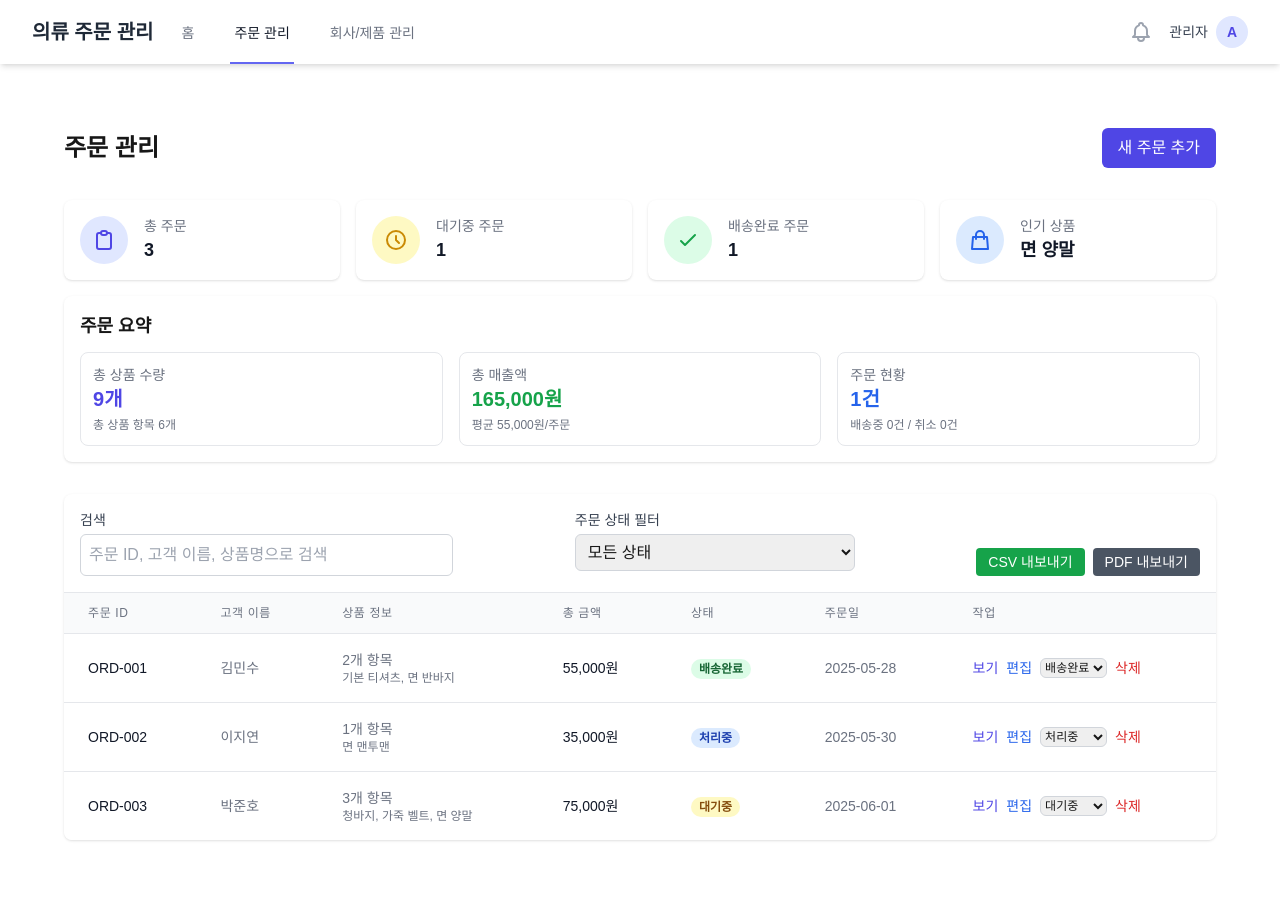
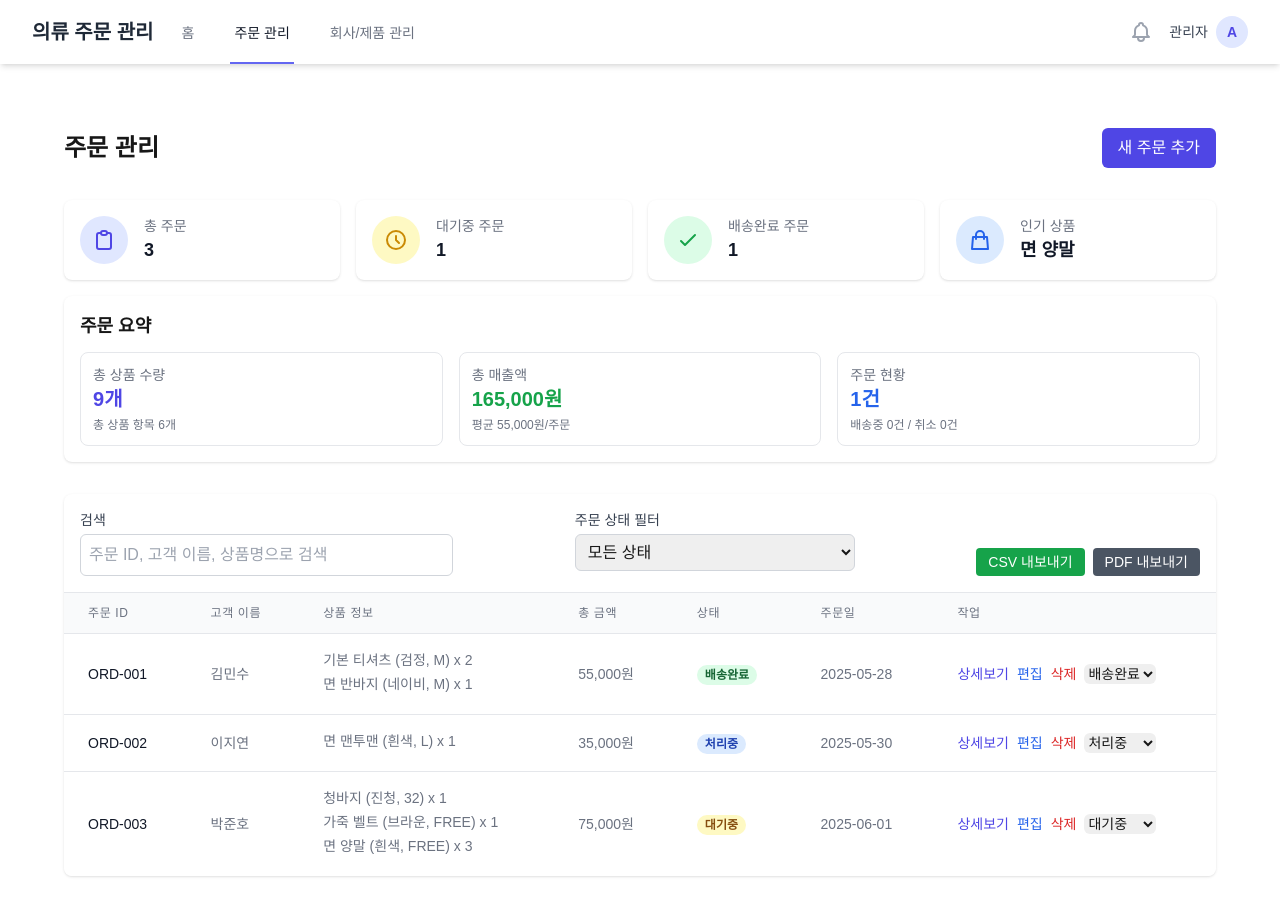
Before and after one commit to Jeong-baechoo/clothing-order-manager, a Next.js app: page /orders in a window 1280 px wide. Shown: the top 916 px of the page. Built offline with nearby package versions, Linux system fonts and the light colour scheme.

Commit message:
Refactor OrdersPage to manage localStorage for orders and improve item display

```diff
--- a/app/orders/page.tsx
+++ b/app/orders/page.tsx
@@ -1,6 +1,6 @@
 'use client';
 
-import React, { useState } from 'react';
+import React, { useState, useEffect } from 'react';
 import OrderDetailView from '../components/OrderDetailView';
 import OrderStatistics from '../components/OrderStatistics';
 import OrderExport from '../components/OrderExport';
@@ -9,7 +9,7 @@ import OrderForm from '../components/OrderForm';
 import { Order, initialOrders, getStatusColor, orderStatusMap } from '../models/orderTypes';
 
 const OrdersPage: React.FC = () => {
-    const [orders, setOrders] = useState<Order[]>(initialOrders);
+    const [orders, setOrders] = useState<Order[]>([]);
     const [searchTerm, setSearchTerm] = useState('');
     const [selectedStatus, setSelectedStatus] = useState<string>('all');
     const [selectedOrderId, setSelectedOrderId] = useState<string | null>(null);
@@ -20,6 +20,24 @@ const OrdersPage: React.FC = () => {
     // 삭제 확인 대화상자 상태
     const [isDeleteDialogOpen, setIsDeleteDialogOpen] = useState(false);
     const [orderToDelete, setOrderToDelete] = useState<string | null>(null);
+
+    // 초기 데이터 로드 및 localStorage 처리
+    useEffect(() => {
+        const savedOrders = localStorage.getItem('orders');
+        if (savedOrders) {
+            setOrders(JSON.parse(savedOrders));
+        } else {
+            setOrders(initialOrders);
+            localStorage.setItem('orders', JSON.stringify(initialOrders));
+        }
+    }, []);
+
+    // orders 상태가 변경될 때마다 localStorage 업데이트
+    useEffect(() => {
+        if (orders.length > 0) {
+            localStorage.setItem('orders', JSON.stringify(orders));
+        }
+    }, [orders]);
 
     // 주문 검색 및 필터링
     const filteredOrders = orders.filter((order) => {
@@ -229,23 +247,18 @@ const OrdersPage: React.FC = () => {
                                         <td className="px-6 py-4 whitespace-nowrap text-sm text-gray-500 dark:text-gray-300">
                                             {order.customerName}
                                         </td>
-                                        <td className="px-6 py-4 text-sm text-gray-500 dark:text-gray-300">
-                                            <div className="flex flex-col">
-                                                <span className="font-medium">{order.items.length}개 항목</span>
-                                                <span className="text-xs truncate max-w-xs">
-                                                    {order.items.map(item => item.product).join(', ')}
-                                                </span>
-                                            </div>
+                                        <td className="px-6 py-4 whitespace-nowrap text-sm text-gray-500 dark:text-gray-300">
+                                            {order.items.map((item) => (
+                                                <div key={item.id} className="mb-1">
+                                                    {item.product} ({item.color}, {item.size}) x {item.quantity}
+                                                </div>
+                                            ))}
                                         </td>
-                                        <td className="px-6 py-4 whitespace-nowrap text-sm font-medium text-gray-900 dark:text-white">
+                                        <td className="px-6 py-4 whitespace-nowrap text-sm text-gray-500 dark:text-gray-300">
                                             {order.totalPrice.toLocaleString()}원
                                         </td>
                                         <td className="px-6 py-4 whitespace-nowrap">
-                                            <span
-                                                className={`px-2 inline-flex text-xs leading-5 font-semibold rounded-full ${getStatusColor(
-                                                    order.status
-                                                )}`}
-                                            >
+                                            <span className={`px-2 inline-flex text-xs leading-5 font-semibold rounded-full ${getStatusColor(order.status)}`}>
                                                 {orderStatusMap[order.status]}
                                             </span>
                                         </td>
@@ -256,28 +269,26 @@ const OrdersPage: React.FC = () => {
                                             <div className="flex space-x-2">
                                                 <button
                                                     onClick={() => setSelectedOrderId(order.id)}
-                                                    className="text-indigo-600 hover:text-indigo-900"
-                                                    title="상세 보기"
+                                                    className="text-indigo-600 hover:text-indigo-900 dark:text-indigo-400 dark:hover:text-indigo-300"
                                                 >
-                                                    보기
+                                                    상세보기
                                                 </button>
                                                 <button
                                                     onClick={() => openEditForm(order)}
-                                                    className="text-blue-600 hover:text-blue-900"
-                                                    title="주문 편집"
+                                                    className="text-blue-600 hover:text-blue-900 dark:text-blue-400 dark:hover:text-blue-300"
                                                 >
                                                     편집
                                                 </button>
+                                                <button
+                                                    onClick={() => openDeleteDialog(order.id)}
+                                                    className="text-red-600 hover:text-red-900 dark:text-red-400 dark:hover:text-red-300"
+                                                >
+                                                    삭제
+                                                </button>
                                                 <select
                                                     value={order.status}
-                                                    onChange={(e) =>
-                                                        handleStatusChange(
-                                                            order.id,
-                                                            e.target.value as Order['status']
-                                                        )
-                                                    }
-                                                    className="text-xs border border-gray-300 rounded-md"
-                                                    title="상태 변경"
+                                                    onChange={(e) => handleStatusChange(order.id, e.target.value as Order['status'])}
+                                                    className="text-sm border-gray-300 rounded-md"
                                                 >
                                                     <option value="pending">대기중</option>
                                                     <option value="processing">처리중</option>
@@ -285,24 +296,14 @@ const OrdersPage: React.FC = () => {
                                                     <option value="delivered">배송완료</option>
                                                     <option value="cancelled">취소됨</option>
                                                 </select>
-                                                <button
-                                                    onClick={() => openDeleteDialog(order.id)}
-                                                    className="text-red-600 hover:text-red-900"
-                                                    title="주문 삭제"
-                                                >
-                                                    삭제
-                                                </button>
                                             </div>
                                         </td>
                                     </tr>
                                 ))
                             ) : (
                                 <tr>
-                                    <td
-                                        colSpan={7}
-                                        className="px-6 py-4 text-center text-sm text-gray-500 dark:text-gray-300"
-                                    >
-                                        표시할 주문이 없습니다.
+                                    <td colSpan={7} className="px-6 py-4 text-center text-sm text-gray-500 dark:text-gray-300">
+                                        주문 정보가 없습니다
                                     </td>
                                 </tr>
                             )}
```
Also changed, not shown: 1 other file (tests, documents, lock files or other folders).
